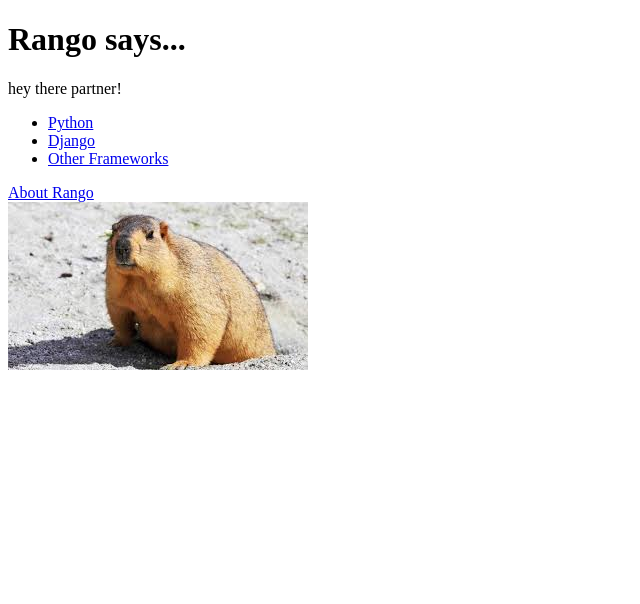
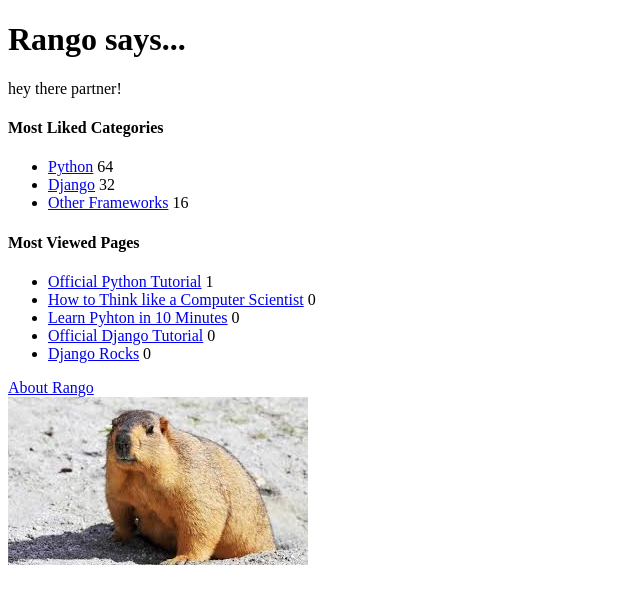
Before and after one commit to WeiShiyu1214/tango_with_django_project, a Django app: page / in a window 1280 px wide. Shown: the top 604 px of the page, without its empty margins (0-640 px from the left). Run offline with Django 3.2, Linux system fonts and the light colour scheme; data comes from the database, SQL or seed files in the repository; both versions use the stored data as it was after the commit.

Commit message:
Add files via upload

```diff
--- a/tango_with_django_project/rango/urls.py
+++ b/tango_with_django_project/rango/urls.py
@@ -5,4 +5,6 @@
 	url(r'^$',views.index,name='index'),
 	url(r'^about',views.about,name='about'),
 	url(r'^category/(?P<category_name_slug>[\w\-]+)/$', views.show_category, name='show_category'),
+	url(r'^category/(?P<category_name_slug>[\w\-]+)/add_pages/$', views.add_page, name='add_page'),
+	url(r'goto/$', views.track_url, name='goto'),
 ]
--- a/tango_with_django_project/rango/views.py
+++ b/tango_with_django_project/rango/views.py
@@ -16,9 +16,48 @@
 		context_dict['pages'] = None
 	return render(request, 'rango/category.html', context_dict)
 
+def add_page(request, category_name_slug):
+	try:
+		category = Category.objects.get(slug=category_name_slug)
+	except Category.DoesNotExist:
+		category = None
+	form = PageForm()
+	if request.method == 'POST':
+		form = PageForm(request.POST)
+		if form.is_valid():
+			if category:
+				page = form.save(commit=False)
+				page.category = category
+				page.views = 0
+				page.save()
+			return show_category(request, category_name_slug)
+		else:
+			print(form.errors)
+
+	context_dict = { 'form':form, 'categoy': category}
+
+	return render(request, 'rango/add_page.html', context_dict)
+
+def track_url(request):
+    page_id = None
+    if request.method == 'GET':
+        if 'page_id' in request.GET:
+            page_id = request.GET['page_id']
+    if page_id:
+        try:
+            page = Page.objects.get(id=page_id)
+            page.views = page.views + 1
+            page.save()
+            return redirect(page.url)
+        except:
+            return HttpResponse("Page id {0} not found".format(page_id))
+    print("No page_id in get string")
+    return redirect(reverse('index'))
+
 def index(request):
 	category_list = Category.objects.order_by('-likes')[:5]
-	context_dict = {'categories': category_list}
+	page_list = Page.objects.order_by('-views')[:5]
+	context_dict = {'categories': category_list, 'pages': page_list}
 
 	return render(request, 'rango/index.html', context_dict)
 
--- a/tango_with_django_project/templates/rango/index.html
+++ b/tango_with_django_project/templates/rango/index.html
@@ -12,18 +12,37 @@
 		hey there partner!
 	</div>
 
-	<div>
-	{% if categories %}
-	<ul>
+	<div class="row marketing">
+		<div class="col-lg-6">
+			<h4>Most Liked Categories</h4>
+			<p>
+			{% if categories %}
+		<ul class="list-group">
 		{% for category in categories %}
-		<li>
-		<a href="/rango/category/{{ category.slug }}">{{ category.name }}</a>
-		</li>
+		<li class="list-group-item"><a href="{% url 'show_category' category.slug %}">{{ category.name }}</a> <span class="badge badge-pill badge-primary">{{ category.likes }}</span></li>
 		{% endfor %}
 	</ul>
 	{% else %}
 		<strong>There are no categories present.</strong>
 	{% endif %}
+
+			</p>
+
+	</div>
+
+	<div class="col-lg-6">
+		<h4>Most Viewed Pages</h4>
+		<p>
+		{% if pages %}
+		<ul class="list-group">
+		{% for page in pages %}
+		<li class="list-group-item"><a href="{% url 'goto' %}?page_id={{page.id}}"\>{{ page.title }}</a> <span class="badge badge-pill badge-primary">{{page.views}}</span></li>
+		{% endfor %}
+		</ul>
+		{% else %}
+		<strong>There are no categories present.</strong>
+	{% endif %}
+		</p>
 	</div>
 
 	<div>
```
Also changed, not shown: tango_with_django_project/templates/rango/page.html (added, +9 -0 lines), tango_with_django_project/db.sqlite3.
